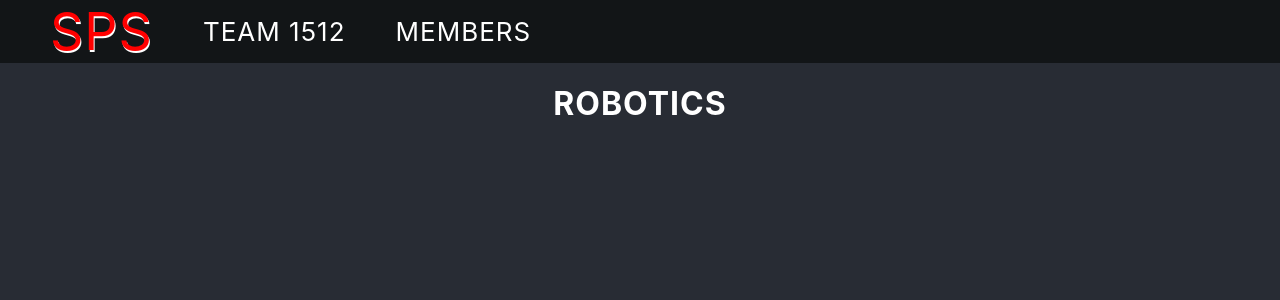
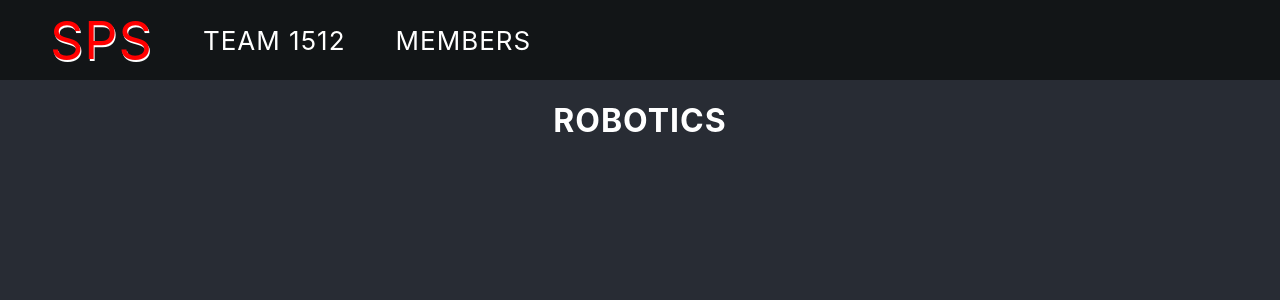
Before and after one commit to hen1227/sps-robotics, a JavaScript app: page / in a window 1280 px wide. Shown: the top 300 px of the page. Built offline with nearby package versions, Linux system fonts and the light colour scheme.

Commit message:
Fixed cool animation work when hovering nav item

```diff
--- a/package.json
+++ b/package.json
@@ -6,11 +6,11 @@
   "dependencies": {
     "@testing-library/jest-dom": "^5.16.5",
     "@testing-library/react": "^13.4.0",
-    "@testing-library/user-event": "^13.5.0",
+    "@testing-library/user-event": "^14.4.3",
     "react": "^18.2.0",
     "react-dom": "^18.2.0",
     "react-scripts": "^5.0.1",
-    "web-vitals": "^2.1.4"
+    "web-vitals": "^3.1.0"
   },
   "scripts": {
     "start": "react-scripts start",
@@ -40,6 +40,6 @@
   },
   "devDependencies": {
     "gh-pages": "^4.0.0",
-    "react-router-dom": "^6.4.4"
+    "react-router-dom": "^6.4.5"
   }
 }
--- a/src/navbar/Navbar.css
+++ b/src/navbar/Navbar.css
@@ -8,24 +8,19 @@
     font-size: calc(10px + 2vmin);
     gap: 50px
 }
+
 #Navbar a {
+    color: #fff;
+    display: flex;
+    align-items: center;
     text-decoration: none;
-    height: 100%;
-}
-#Navbar a {
-
+    height: 10vh;
 }
 
-#Navbar a:hover{
-    /*text-decoration: underline;*/
-    border-bottom-color: white;
-    border-bottom-width: 4px;
-    border-bottom-style: solid;
-}
-
-#Navbar a {
-    height: 100%;
-
+#Navbar a:hover {
+    border-bottom: 4px solid #fff;
+    transition: all 0.2s ease-out;
+    height: calc(10vh - 4px);
 }
 
 #Navbar a#SPS {
--- a/src/navbar/Navbar.js
+++ b/src/navbar/Navbar.js
@@ -3,9 +3,9 @@ import './Navbar.css';
 function Navbar() {
     return (
         <div id="Navbar">
-            <a href="https://sps.edu" class="Header-Button" id="SPS">SPS</a>
-            <a href="/" class="Header-Button">TEAM 1512</a>
-            <a href="/members" class="Header-Button">MEMBERS</a>
+            <a href="https://sps.edu" class="nav-button" id="SPS">SPS</a>
+            <a href="/" class="nav-button">TEAM 1512</a>
+            <a href="/members" class="nav-button">MEMBERS</a>
         </div>
     );
 }
```
Also changed, not shown: 1 other file (tests, documents, lock files or other folders).
